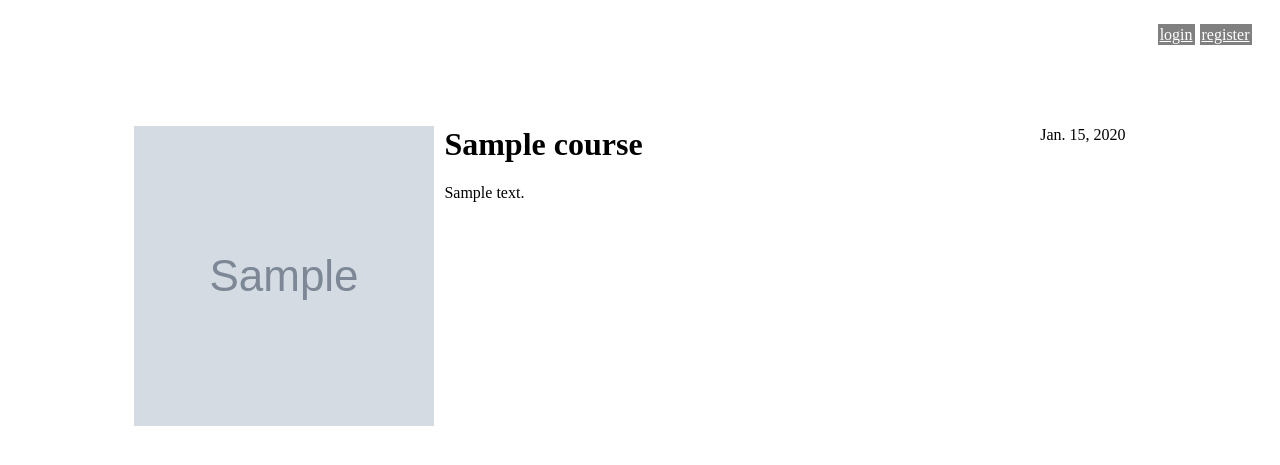
After one commit to NepEgor/online_courses, a Django app: template main/templates/course.html in a window 1280 px wide. The commit adds this page. Shown: the top 465 px of the page. Run offline with Django 3.2, Linux system fonts and the light colour scheme; the template is opened without the code that fills it: most values are stand-ins (such as "Sample title", 1, 10 or a date in 2020); grey boxes marked "Sample" are stand-in pictures; some libraries are stand-ins or nearby versions.

Commit message:
course page, pagination

```diff
--- a/main/models.py
+++ b/main/models.py
@@ -6,11 +6,11 @@ from django.conf import settings
 class Course(models.Model):
     name = models.CharField(max_length=32)
     description = models.CharField(max_length=512, null=True)
-    picture = models.ImageField(upload_to='pictures', null=True, blank=True)
+    picture = models.ImageField(upload_to='pictures', default='pictures/nopic.png', null=True, blank=True)
     created = models.DateTimeField(auto_now_add=True)
 
     def get_absolute_url(self):
-        return reverse('courses', args=[str(self.id)])
+        return reverse('course', args=[str(self.id)])
 
 
 class Subscription(models.Model):
--- /dev/null
+++ b/main/static/container_centered.css
@@ -0,0 +1,5 @@
+
+.container_centered {
+    margin: auto;
+    width: 50%;
+}
--- /dev/null
+++ b/main/static/course_.css
@@ -0,0 +1,18 @@
+
+.container {
+    margin: auto;
+    margin-top: 100px;
+    width: 80%;
+}
+
+.picture {
+    float: left;
+    width: 300px;
+    height: 300px;
+    margin-right: 10px;
+}
+
+.date {
+    float: right;
+    margin-right: 20px;
+}
--- /dev/null
+++ b/main/static/no_highlight_link.css
@@ -0,0 +1,5 @@
+
+.no_highlight_link {
+    color: black;
+    text-decoration: none;
+}
--- /dev/null
+++ b/main/static/user_line.css
@@ -0,0 +1,12 @@
+
+.user_line {
+    float: right;
+    margin-right:20px
+}
+
+.link_btn {
+    margin: 0.5px;
+    padding: 2px;
+    background: gray;
+    color: white;
+}
--- /dev/null
+++ b/main/templates/course.html
@@ -0,0 +1,24 @@
+<!DOCTYPE html>
+<html lang="en">
+<head>
+	<meta charset="UTF-8">
+	<title>Course</title>
+
+    {% load static %}
+    <link rel="icon" type="image/ico" href="{% static 'pictures/favicon.ico' %}">
+    <link rel="stylesheet" type="text/css" href="{% static 'course_.css' %}">
+
+</head>
+
+<body>
+    {% include 'user_line.html' %}
+
+    <div class="container">
+        <img class="picture" src="{{ course.picture.url }}">
+        <div>
+            <div class="date">{{ course.created.date }}</div>
+            <h1>{{ course.name }}</h1>
+            <div>{{ course.description }}</div>
+        </div>
+    </div>
+</body>
--- /dev/null
+++ b/main/templates/user_line.html
@@ -0,0 +1,20 @@
+<!DOCTYPE html>
+<html lang="en">
+<head>
+    {% load static %}
+    <link rel="stylesheet" type="text/css" href="{% static 'user_line.css' %}">
+</head>
+
+<body>
+    <div style="visibility: hidden;">_</div>
+    <div class="user_line">
+        {% if user.is_authenticated %}
+            <span class="link_btn">{{ user }}</span>
+            <a href="/logout" class="link_btn">logout</a>
+        {% else %}
+            <a href="/login" class="link_btn">login</a>
+            <a href="/registration" class="link_btn">register</a>
+        {% endif %}
+    </div>
+</body>
+</html>
--- a/online_courses/settings.py
+++ b/online_courses/settings.py
@@ -15,7 +15,7 @@ import os
 # Build paths inside the project like this: os.path.join(BASE_DIR, ...)
 BASE_DIR = os.path.dirname(os.path.dirname(os.path.abspath(__file__)))
 
-MEDIA_ROOT = 'D:\\files\\py\\online_courses\\media_root'
+MEDIA_ROOT = 'D:\\files\\py\\online_courses\\main\\static\\loaded'
 
 
 # Quick-start development settings - unsuitable for production
@@ -128,4 +128,4 @@ USE_TZ = True
 # https://docs.djangoproject.com/en/2.0/howto/static-files/
 
 STATIC_URL = '/static/'
-MEDIA_URL = '/media/'
+MEDIA_URL = '/static/loaded/'
```
Also changed, not shown: main/static/container_cenetered.css (deleted, +0 -9 lines), main/static/course_list.css (deleted, +0 -26 lines), main/static/course_list_.css (added, +37 -0 lines), main/templates/course_list.html (added, +63 -0 lines), main/templates/login.html (+2 -13 lines), main/templates/main/course_list.html (deleted, +0 -37 lines), main/templates/registration.html (+2 -12 lines), main/views.py (+14 -1 lines), online_courses/urls.py (+16 -9 lines), main/static/loaded/pictures/nopic.png (added), main/static/pictures/favicon.ico (renamed from main/static/favicon.ico).
